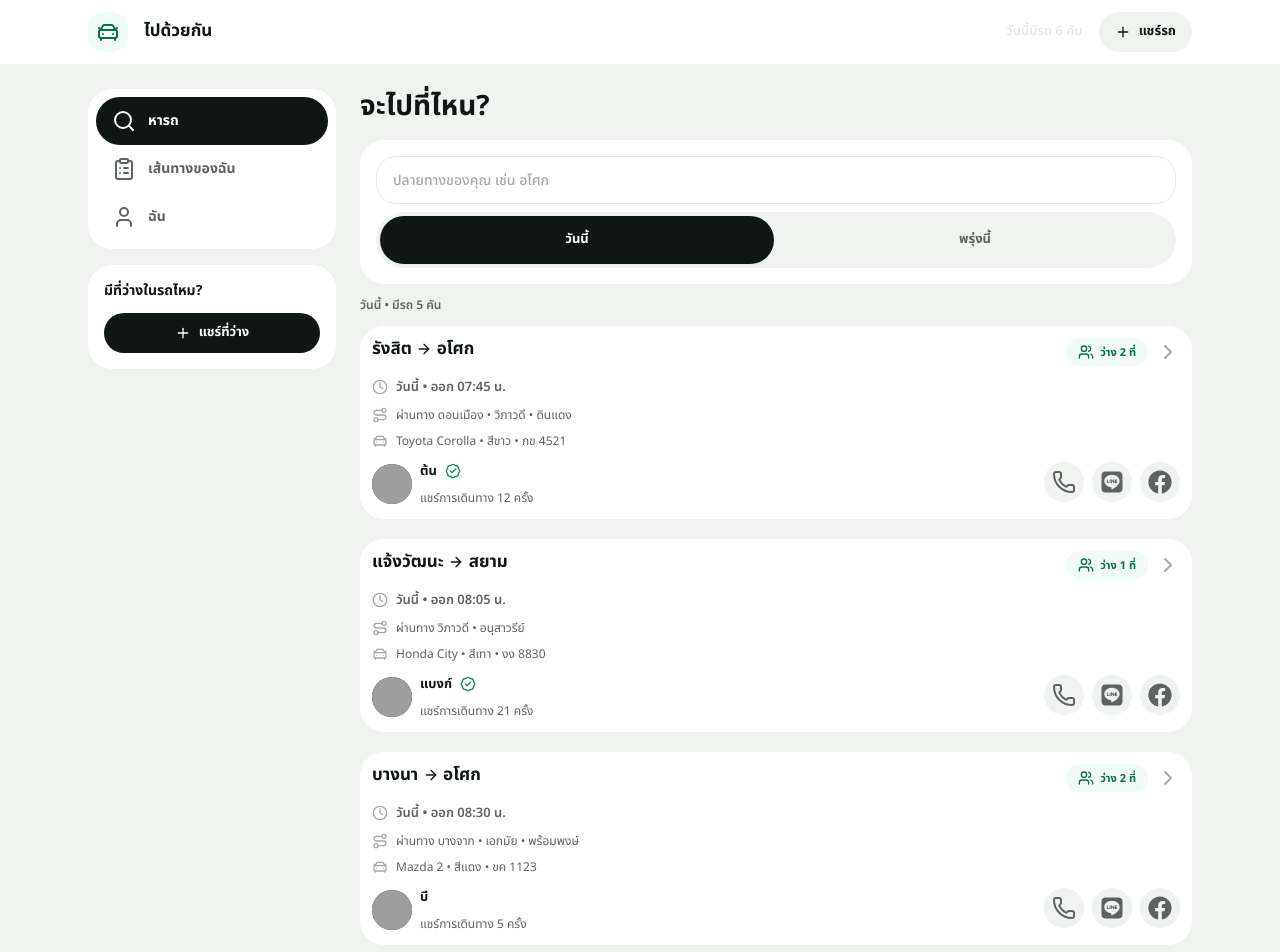
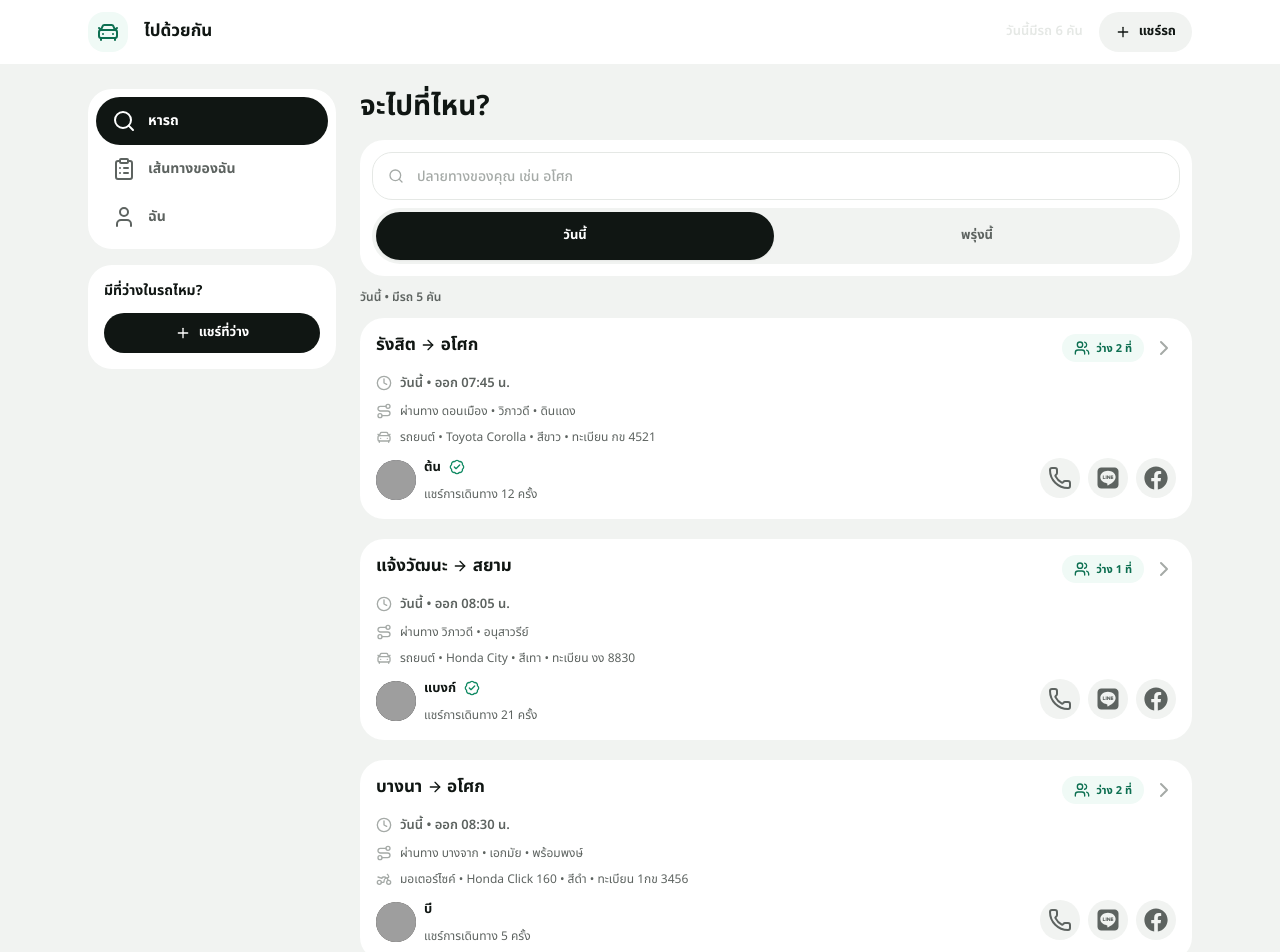
Before and after one commit to jarangit/port-share-seets, a Next.js app: page /find in a window 1280 px wide. Shown: the top 952 px of the page. Built offline with nearby package versions, Linux system fonts and the light colour scheme; grey boxes are pictures that could not be loaded.

Commit message:
improve find page

```diff
--- a/src/components/atoms/badges.tsx
+++ b/src/components/atoms/badges.tsx
@@ -1,7 +1,22 @@
 import { Badge } from "@/components/ui/badge";
 import { Icon } from "@/components/ui/icon";
 import { Cluster } from "@/components/ui/layout";
-import { CheckCheck, ShieldCheck } from "lucide-react";
+import { CheckCheck, ShieldCheck, CarFront, Motorbike, type LucideIcon } from "lucide-react";
+import type { VehicleType } from "@/lib/types";
+
+export const vehicleMeta: Record<VehicleType, { label: string; icon: LucideIcon }> = {
+  car: { label: "รถยนต์", icon: CarFront },
+  motorbike: { label: "มอเตอร์ไซค์", icon: Motorbike },
+};
+
+export function VehicleBadge({ type }: { type: VehicleType }) {
+  const meta = vehicleMeta[type];
+  return (
+    <Badge variant="outline">
+      <Icon icon={meta.icon} size="xs" /> {meta.label}
+    </Badge>
+  );
+}
 
 export function TrustBadge({
   verifiedPhone,
--- a/src/components/molecules/ride-offer-card.tsx
+++ b/src/components/molecules/ride-offer-card.tsx
@@ -6,8 +6,9 @@ import { Title, Text } from "@/components/ui/typography";
 import { Icon } from "@/components/ui/icon";
 import { CardLink } from "@/components/ui/nav";
 import { DriverQuickActions } from "@/components/molecules/driver-quick-actions";
-import { ArrowRight, BadgeCheck, CarFront, ChevronRight, Clock, Route as RouteIcon, Users } from "lucide-react";
+import { ArrowRight, BadgeCheck, ChevronRight, Clock, Route as RouteIcon, Users } from "lucide-react";
 import type { RideOffer } from "@/lib/types";
+import { vehicleMeta } from "@/components/atoms/badges";
 
 /* RideCard — quiet list card. Trip info + driver open the detail;
    quick actions sit beside the driver (never nested inside a link).
@@ -15,9 +16,10 @@ import type { RideOffer } from "@/lib/types";
 export function RideOfferCard({ offer }: { offer: RideOffer }) {
   const verified = offer.driver.verifiedPhone && offer.driver.verifiedId;
   const href = `/offer/${offer.id}`;
+  const vehicle = vehicleMeta[offer.vehicle.type];
   return (
       <Card>
-        <CardBody pad="even">
+        <CardBody pad="even" className="p-4">
           <Stack gap="md">
             <CardLink
               href={href}
@@ -46,8 +48,9 @@ export function RideOfferCard({ offer }: { offer: RideOffer }) {
                     ผ่านทาง {offer.via.join(" • ")}
                   </Text>
                   <Text size="caption" tone="muted">
-                    <Icon icon={CarFront} size="xs" tone="faint" inline spaced="after" />
-                    {offer.vehicle.model} • สี{offer.vehicle.color} • {offer.vehicle.plate}
+                    <Icon icon={vehicle.icon} size="xs" tone="faint" inline spaced="after" />
+                    {vehicle.label} • {offer.vehicle.model} • สี{offer.vehicle.color} • ทะเบียน{" "}
+                    {offer.vehicle.plate}
                   </Text>
                 </Stack>
               </Stack>
--- a/src/components/organisms/mobile-top-bar.tsx
+++ b/src/components/organisms/mobile-top-bar.tsx
@@ -22,6 +22,15 @@ export function MobileTopBar() {
   const pathname = usePathname();
 
   return (
+    <>
+      {open && (
+        <button
+          type="button"
+          aria-label="ปิดเมนู"
+          onClick={() => setOpen(false)}
+          className="fixed inset-0 z-30 bg-overlay lg:hidden"
+        />
+      )}
       <TopBarFrame>
         <TopBarRow>
           <Link href="/" onClick={() => setOpen(false)}>
@@ -58,5 +67,6 @@ export function MobileTopBar() {
           </TopBarMenu>
         )}
       </TopBarFrame>
+    </>
   );
 }
--- a/src/components/organisms/ride-offer-feed.tsx
+++ b/src/components/organisms/ride-offer-feed.tsx
@@ -40,11 +40,17 @@ export function RideOfferFeed() {
     <Stack gap="md">
       <SearchPanel>
         <Stack gap="sm">
-          <Input
-            value={to}
-            onChange={(e) => setTo(e.target.value)}
-            placeholder="ปลายทางของคุณ เช่น อโศก"
-          />
+          <div className="relative">
+            <span className="pointer-events-none absolute left-4 top-1/2 -translate-y-1/2">
+              <Icon icon={Search} size="xs" tone="faint" />
+            </span>
+            <Input
+              value={to}
+              onChange={(e) => setTo(e.target.value)}
+              placeholder="ปลายทางของคุณ เช่น อโศก"
+              className="pl-11"
+            />
+          </div>
           <SegmentedControl options={dayTabs} value={day} onChange={setDay} />
         </Stack>
       </SearchPanel>
--- a/src/components/ui/surface.tsx
+++ b/src/components/ui/surface.tsx
@@ -35,7 +35,7 @@ export function Surface({
 /* SearchPanel — route search container (consumes search component tokens) */
 export function SearchPanel({ children }: { children: ReactNode }) {
   return (
-    <div className="rounded-card bg-surface p-4">
+    <div className="rounded-card bg-surface p-3">
       {children}
     </div>
   );
--- a/src/data/rides.ts
+++ b/src/data/rides.ts
@@ -13,7 +13,7 @@ export const rideOffers: RideOffer[] = [
     seatsTotal: 3,
     seatsLeft: 2,
     pickupPoints: ["หน้าฟิวเจอร์พาร์ค รังสิต", "ปั๊ม ปตท. วิภาวดี กม.12"],
-    vehicle: { model: "Toyota Corolla", color: "ขาว", plate: "กข 4521" },
+    vehicle: { type: "car", model: "Toyota Corolla", color: "ขาว", plate: "กข 4521" },
     contact: { phone: "081-234-5678", lineId: "ton.share" },
     note: "ขับนิ่ม แวะรับระหว่างทางได้ถ้าไม่ไกลครับ",
     postedAgo: "6 นาทีที่แล้ว",
@@ -29,7 +29,7 @@ export const rideOffers: RideOffer[] = [
     seatsTotal: 3,
     seatsLeft: 1,
     pickupPoints: ["หน้าเซ็นทรัลแจ้งวัฒนะ"],
-    vehicle: { model: "Honda City", color: "เทา", plate: "งง 8830" },
+    vehicle: { type: "car", model: "Honda City", color: "เทา", plate: "งง 8830" },
     contact: { phone: "089-876-5432", lineId: "bank.drive" },
     note: "ไปทำงานทุกวัน จันทร์–ศุกร์ รับประจำได้",
     postedAgo: "18 นาทีที่แล้ว",
@@ -45,7 +45,7 @@ export const rideOffers: RideOffer[] = [
     seatsTotal: 2,
     seatsLeft: 2,
     pickupPoints: ["BTS บางนา ทางออก 2", "หน้าเซ็นทรัลบางนา"],
-    vehicle: { model: "Mazda 2", color: "แดง", plate: "ขค 1123" },
+    vehicle: { type: "motorbike", model: "Honda Click 160", color: "ดำ", plate: "1กข 3456" },
     contact: { phone: "082-345-6789", lineId: "bee.go" },
     postedAgo: "32 นาทีที่แล้ว",
   },
@@ -60,7 +60,7 @@ export const rideOffers: RideOffer[] = [
     seatsTotal: 3,
     seatsLeft: 3,
     pickupPoints: ["หน้าตึกแกรมมี่ อโศก"],
-    vehicle: { model: "Toyota Corolla", color: "ขาว", plate: "กข 4521" },
+    vehicle: { type: "car", model: "Toyota Corolla", color: "ขาว", plate: "กข 4521" },
     contact: { phone: "081-234-5678", lineId: "ton.share" },
     note: "ขากลับตอนเย็น รถว่างเยอะครับ",
     postedAgo: "1 ชม. ที่แล้ว",
@@ -76,7 +76,7 @@ export const rideOffers: RideOffer[] = [
     seatsTotal: 3,
     seatsLeft: 2,
     pickupPoints: ["หน้าสยามพารากอน ฝั่งถนนพระราม 1"],
-    vehicle: { model: "Honda City", color: "เทา", plate: "งง 8830" },
+    vehicle: { type: "car", model: "Honda City", color: "เทา", plate: "งง 8830" },
     contact: { phone: "089-876-5432", lineId: "bank.drive" },
     postedAgo: "2 ชม. ที่แล้ว",
   },
@@ -91,7 +91,7 @@ export const rideOffers: RideOffer[] = [
     seatsTotal: 2,
     seatsLeft: 0,
     pickupPoints: ["BTS อโศก ทางออก 3"],
-    vehicle: { model: "Mazda 2", color: "แดง", plate: "ขค 1123" },
+    vehicle: { type: "motorbike", model: "Honda Click 160", color: "ดำ", plate: "1กข 3456" },
     contact: { phone: "082-345-6789", lineId: "bee.go" },
     postedAgo: "3 ชม. ที่แล้ว",
   },
@@ -106,7 +106,7 @@ export const rideOffers: RideOffer[] = [
     seatsTotal: 2,
     seatsLeft: 2,
     pickupPoints: ["BTS บางนา ทางออก 2"],
-    vehicle: { model: "Mazda 2", color: "แดง", plate: "ขค 1123" },
+    vehicle: { type: "motorbike", model: "Honda Click 160", color: "ดำ", plate: "1กข 3456" },
     contact: { phone: "082-345-6789", lineId: "bee.go" },
     note: "ออกเช้าพรุ่งนี้ ทักมาก่อนได้เลย",
     postedAgo: "20 นาทีที่แล้ว",
@@ -122,7 +122,7 @@ export const rideOffers: RideOffer[] = [
     seatsTotal: 3,
     seatsLeft: 1,
     pickupPoints: ["สถานีดอนเมือง ฝั่งถนนวิภาวดี"],
-    vehicle: { model: "Toyota Corolla", color: "ขาว", plate: "กข 4521" },
+    vehicle: { type: "car", model: "Toyota Corolla", color: "ขาว", plate: "กข 4521" },
     contact: { phone: "081-234-5678", lineId: "ton.share" },
     postedAgo: "45 นาทีที่แล้ว",
   },
@@ -140,7 +140,7 @@ export const myOffers: RideOffer[] = [
     seatsTotal: 2,
     seatsLeft: 2,
     pickupPoints: ["MRT หลักสี่ ทางออก 3"],
-    vehicle: { model: "Toyota Yaris", color: "ขาว", plate: "กท 7788" },
+    vehicle: { type: "car", model: "Toyota Yaris", color: "ขาว", plate: "กท 7788" },
     contact: { phone: "086-123-4567", lineId: "me.share" },
     note: "ออกทุกเช้า ทักมาได้เลยครับ",
     postedAgo: "เมื่อวาน",
--- a/src/data/users.ts
+++ b/src/data/users.ts
@@ -11,7 +11,7 @@ export const users: Record<string, UserProfile> = {
     verifiedId: true,
     memberSince: "พ.ค. 2026",
     sharedCount: 12,
-    vehicle: { model: "Toyota Corolla", color: "ขาว", plate: "กข 4521" },
+    vehicle: { type: "car", model: "Toyota Corolla", color: "ขาว", plate: "กข 4521" },
     phone: "081-234-5678",
     lineId: "ton.share",
     facebookUrl: "https://www.facebook.com/ton.share",
@@ -26,7 +26,7 @@ export const users: Record<string, UserProfile> = {
     verifiedId: true,
     memberSince: "เม.ย. 2026",
     sharedCount: 21,
-    vehicle: { model: "Honda City", color: "เทา", plate: "งง 8830" },
+    vehicle: { type: "car", model: "Honda City", color: "เทา", plate: "งง 8830" },
     phone: "089-876-5432",
     lineId: "bank.drive",
     facebookUrl: "https://www.facebook.com/bank.drive",
@@ -41,7 +41,7 @@ export const users: Record<string, UserProfile> = {
     verifiedId: false,
     memberSince: "ก.ค. 2026",
     sharedCount: 5,
-    vehicle: { model: "Mazda 2", color: "แดง", plate: "ขค 1123" },
+    vehicle: { type: "motorbike", model: "Honda Click 160", color: "ดำ", plate: "1กข 3456" },
     phone: "082-345-6789",
     lineId: "bee.go",
     facebookUrl: "https://www.facebook.com/bee.go",
@@ -55,7 +55,7 @@ export const users: Record<string, UserProfile> = {
     verifiedId: false,
     memberSince: "ก.ย. 2026",
     sharedCount: 1,
-    vehicle: { model: "Toyota Yaris", color: "ขาว", plate: "กท 7788" },
+    vehicle: { type: "car", model: "Toyota Yaris", color: "ขาว", plate: "กท 7788" },
     phone: "086-123-4567",
     lineId: "me.share",
     facebookUrl: "https://www.facebook.com/share/1GiMNm5bwv/?mibextid=wwXIfr",
--- a/src/lib/types.ts
+++ b/src/lib/types.ts
@@ -1,4 +1,13 @@
 export type AvatarTone = "ink" | "slate" | "coal" | "bark";
+
+export type VehicleType = "car" | "motorbike";
+
+export interface Vehicle {
+  type: VehicleType;
+  model: string;
+  color: string;
+  plate: string;
+}
 
 export interface UserProfile {
   id: string;
@@ -10,7 +19,7 @@ export interface UserProfile {
   verifiedId: boolean;
   memberSince: string;
   sharedCount: number;
-  vehicle?: { model: string; color: string; plate: string };
+  vehicle?: Vehicle;
   phone?: string;
   lineId?: string;
   facebookUrl?: string;
@@ -27,7 +36,7 @@ export interface RideOffer {
   seatsTotal: number;
   seatsLeft: number;
   pickupPoints: string[];
-  vehicle: { model: string; color: string; plate: string };
+  vehicle: Vehicle;
   contact: { phone: string; lineId: string };
   note?: string;
   postedAgo: string;
```
Also changed, not shown: src/app/my-posts/page.tsx (+11 -3 lines), src/components/organisms/trust-profile-card.tsx (+5 -4 lines). Lines whose indentation alone changed are shown as unchanged.
